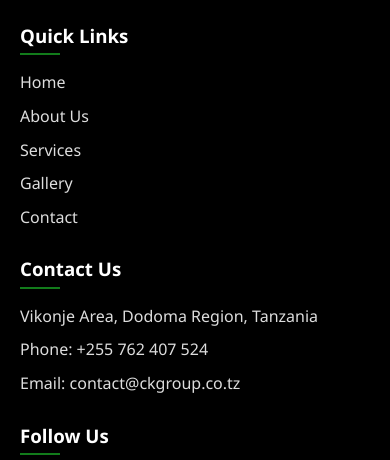
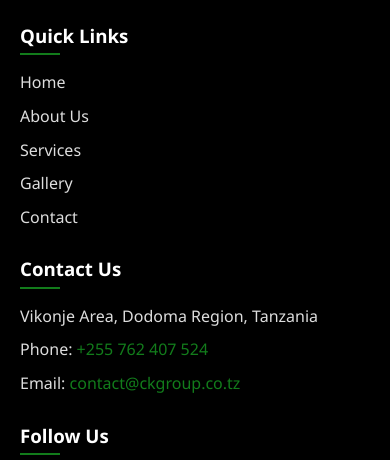
Before and after one commit to jaikwiz/ckfamilyinvestmentltd, a plain HTML site: page about.html in a window 390 px wide. Shown: the part 3131-3591 px from the top of the page. Drawn offline with Linux system fonts and the light colour scheme.

Commit message:
Add files via upload
these file consist of clickable phone and email

```diff
--- a/about.html
+++ b/about.html
@@ -136,8 +136,8 @@
             <div class="footer-column">
                 <h3>Contact Us</h3>
                 <p>Vikonje Area, Dodoma Region, Tanzania</p>
-                <p>Phone: +255 762 407 524</p>
-                <p>Email: contact@ckgroup.co.tz</p>
+                <p>Phone: <a href="tel:+255762407524">+255 762 407 524</a></p>
+                <p>Email: <a href="mailto:contact@ckgroup.co.tz">contact@ckgroup.co.tz</a></p>
             </div>
             <div class="footer-column">
                 <h3>Follow Us</h3>
```
Also changed, not shown: gallery.html (+2 -2 lines), index.html (+2 -2 lines), services.html (+2 -2 lines).
